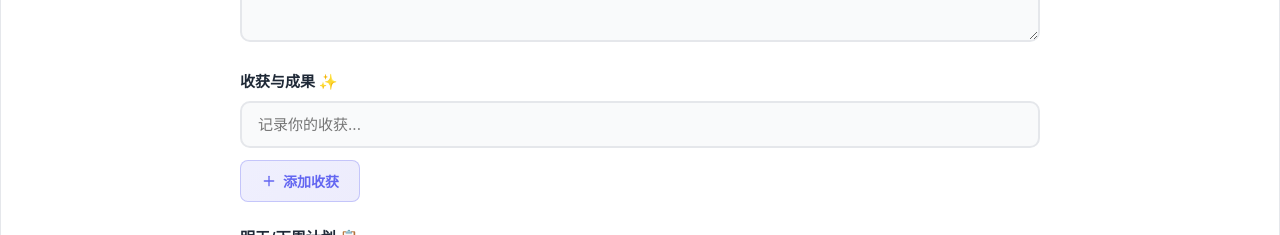
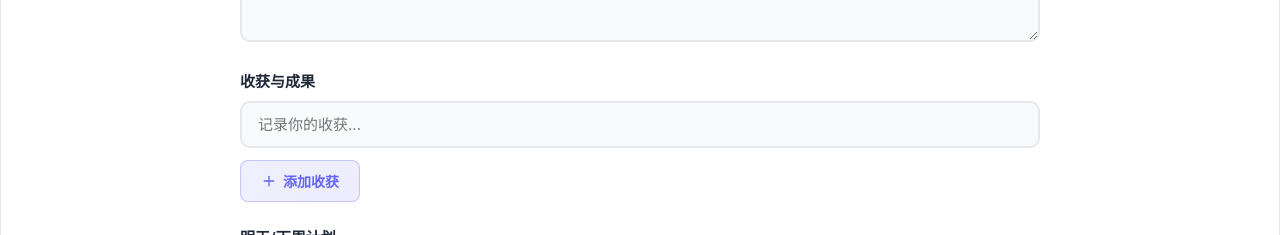
Before and after one commit to ziqingchuan/DailyUp, a React (Vite) app: page / in a window 1280 px wide. Both pictures are taken after a click on the button "新建报告". Shown: the part 565-800 px from the top of the page. Built offline with nearby package versions, Linux system fonts and the light colour scheme; no server answers; the database is empty.

Commit message:
2025-12-23

```diff
--- a/src/components/ReportEditor.jsx
+++ b/src/components/ReportEditor.jsx
@@ -110,7 +110,7 @@ function ReportEditor({ report, onSave, onCancel }) {
         </div>
 
         <div className="form-group">
-          <label>收获与成果 ✨</label>
+          <label>收获与成果</label>
           {formData.achievements.map((achievement, index) => (
             <div key={index} className="array-item">
               <input
@@ -133,7 +133,7 @@ function ReportEditor({ report, onSave, onCancel }) {
         </div>
 
         <div className="form-group">
-          <label>明天/下周计划 📋</label>
+          <label>明天/下周计划</label>
           {formData.plans.map((plan, index) => (
             <div key={index} className="array-item">
               <input
```
